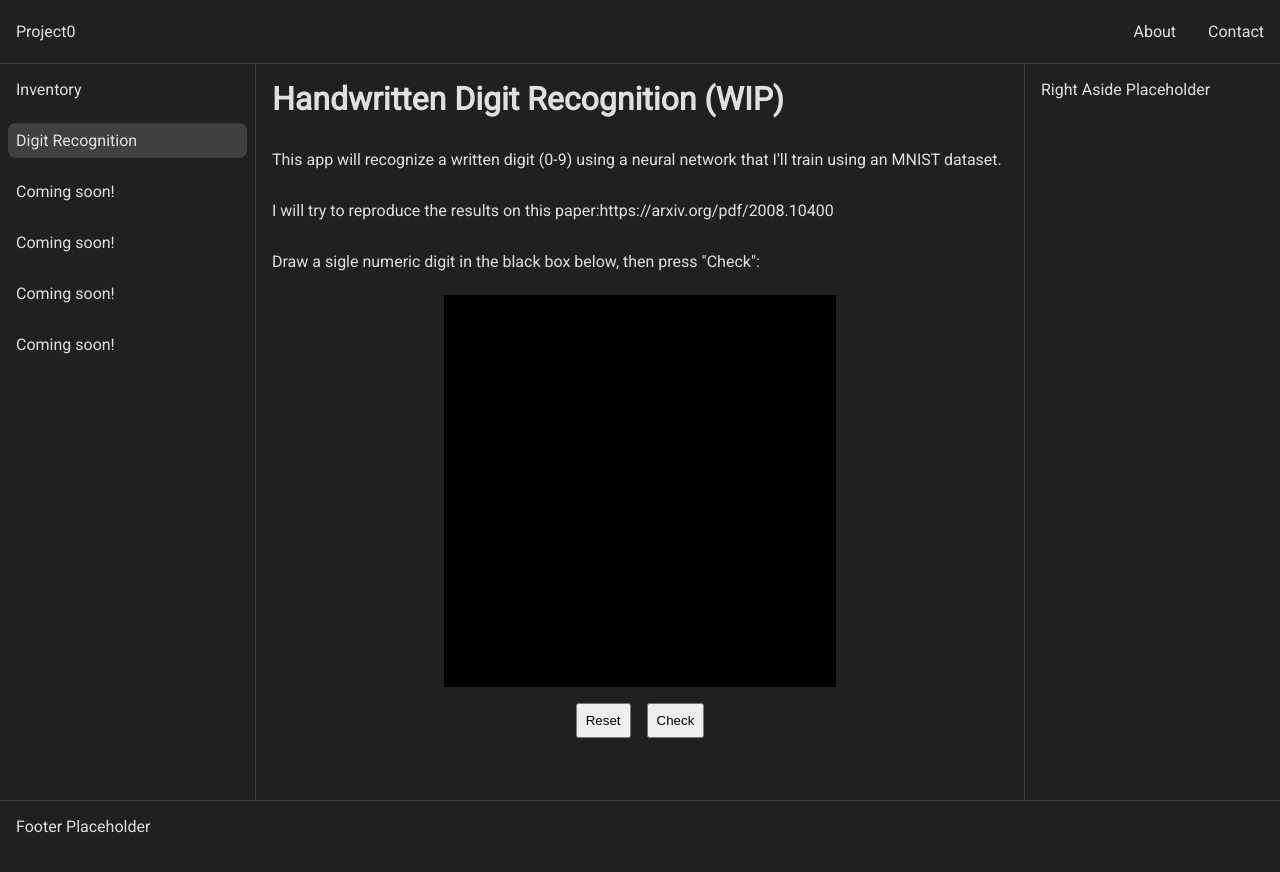
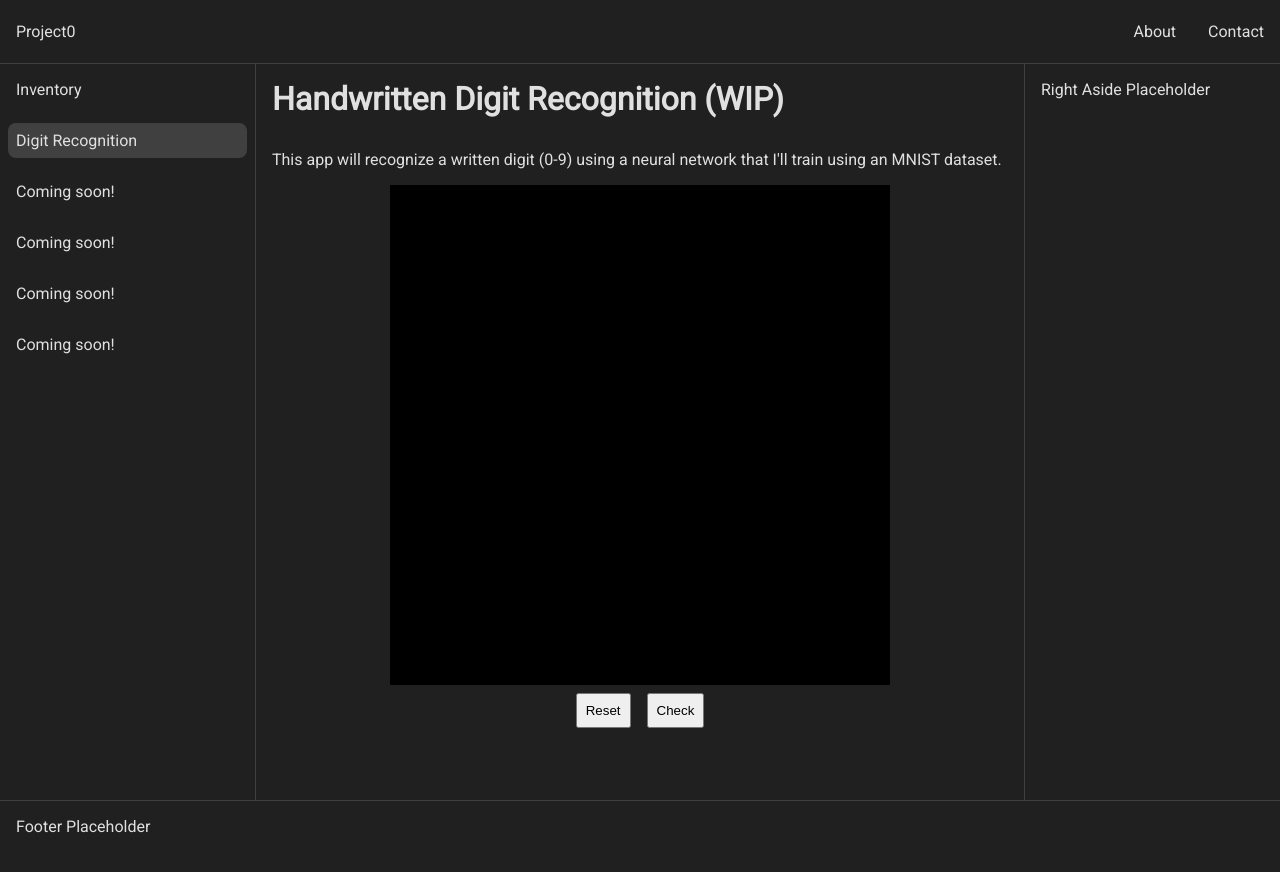
Before and after one commit to Caderk/project0, a Next.js app in the folder frontend-service/: page /digit-recognition in a window 1280 px wide. Shown: the top 872 px of the page. Built offline with nearby package versions, Linux system fonts and the light colour scheme.

Commit message:
Complete rearrangement of digit-recognition frontend

```diff
--- a/frontend-service/src/app/digit-recognition/page.tsx
+++ b/frontend-service/src/app/digit-recognition/page.tsx
@@ -1,83 +1,15 @@
 "use client";
 
-import React, { useState, useEffect, useRef } from "react";
-
+import React, { useState } from "react";
 import { predictDigit } from "@utils/api/digit-recognition";
+import Canvas from "@components/digit-recognition/Canvas";
 
 export default function Page() {
   const [errorMessage, setErrorMessage] = useState<string | null>(null);
-
-
-  const gridSize = 28; // Number of rows and columns
-  const cellSize = 14; // Size of each cell in pixels
-
-  // Initialize a grid state with all cells set to true (black)
-  const [grid, setGrid] = useState(() => Array(gridSize * gridSize).fill(true));
-
-  // Add a state variable to store the prediction
   const [prediction, setPrediction] = useState<number | null>(null);
 
-  const [isPointerDown, setIsPointerDown] = useState(false);
-  const toggledCellsRef = useRef(new Set());
-
-  // Add event listener to handle pointer up outside the component
-  useEffect(() => {
-    const handlePointerUp = () => {
-      setIsPointerDown(false);
-      toggledCellsRef.current.clear(); // Clear the set when pointer is released
-    };
-
-    window.addEventListener("pointerup", handlePointerUp);
-    return () => {
-      window.removeEventListener("pointerup", handlePointerUp);
-    };
-  }, []);
-
-  // Handle pointer down event on the SVG
-  const handlePointerDown = (event) => {
-    event.preventDefault(); // Prevent default behavior (e.g., scrolling)
-    setIsPointerDown(true);
-    toggledCellsRef.current.clear(); // Start a new set for this drag
-    toggleCell(event);
-  };
-
-  // Handle pointer move event on the SVG
-  const handlePointerMove = (event) => {
-    if (isPointerDown) {
-      toggleCell(event);
-    }
-  };
-
-  // Toggle the color of a cell only if it hasn't been toggled during this drag
-  const toggleCell = (event) => {
-    // Get bounding rectangle of the SVG element
-    const svgRect = event.currentTarget.getBoundingClientRect();
-    // Calculate the x and y position relative to the SVG
-    const x = event.clientX - svgRect.left;
-    const y = event.clientY - svgRect.top;
-
-    // Calculate the row and column based on x and y
-    const col = Math.floor(x / cellSize);
-    const row = Math.floor(y / cellSize);
-
-    // Ensure col and row are within bounds
-    if (col >= 0 && col < gridSize && row >= 0 && row < gridSize) {
-      const index = row * gridSize + col;
-
-      if (!toggledCellsRef.current.has(index)) {
-        setGrid((prevGrid) => {
-          const newGrid = [...prevGrid];
-          newGrid[index] = false; // Set cell to white
-          return newGrid;
-        });
-        toggledCellsRef.current.add(index);
-      }
-    }
-  };
-
-  const handleReset = () => {
-    setGrid(Array(gridSize * gridSize).fill(true));
-  };
+  const gridSize = 28;
+  const [grid, setGrid] = useState<boolean[]>(() => Array(gridSize * gridSize).fill(true));
 
   const handleCheck = async () => {
     // Convert the grid to a 2D array of 0-255 values
@@ -92,33 +24,17 @@ export default function Page() {
 
     try {
       const result = await predictDigit(pixelValues);
-      setPrediction(result.predicted_digit); // Use 'predicted_digit' from the response
+      setPrediction(result.predicted_digit);
       setErrorMessage(null);
     } catch (error) {
-      console.error('Error predicting digit:', error);
+      console.error("Error predicting digit:", error);
       setErrorMessage(error.message);
     }
   };
 
-
-  // Generate the grid of rectangles
-  const rects = [];
-  for (let row = 0; row < gridSize; row++) {
-    for (let col = 0; col < gridSize; col++) {
-      const index = row * gridSize + col;
-      rects.push(
-        <rect
-          key={index}
-          x={col * cellSize}
-          y={row * cellSize}
-          width={cellSize}
-          height={cellSize}
-          fill={grid[index] ? "black" : "white"}
-          style={{ pointerEvents: "none" }} // Allow pointer events to pass through
-        />
-      );
-    }
-  }
+  const handleReset = () => {
+    setGrid(Array(gridSize * gridSize).fill(true));
+  };
 
   return (
     <>
@@ -128,35 +44,7 @@ export default function Page() {
         that I&apos;ll train using an MNIST dataset.
       </span>
 
-      <span>
-        I will try to reproduce the results on this paper:
-        <a
-          className="inline"
-          href="https://arxiv.org/pdf/2008.10400"
-          target="_blank"
-          rel="noopener noreferrer"
-        >
-          https://arxiv.org/pdf/2008.10400
-        </a>
-      </span>
-      <span>
-        Draw a sigle numeric digit in the black box below, then press "Check":
-      </span>
-      <svg
-        width={gridSize * cellSize}
-        height={gridSize * cellSize}
-        style={{
-          margin: "0.5rem",
-          marginLeft: "auto",
-          marginRight: "auto",
-          userSelect: "none",
-          touchAction: "none", // Prevent touch scrolling
-        }}
-        onPointerDown={handlePointerDown}
-        onPointerMove={handlePointerMove}
-      >
-        {rects}
-      </svg>
+      <Canvas grid={grid} setGrid={setGrid} gridSize={gridSize} />
       <div style={{ display: "flex", width: "100%", justifyContent: "center" }}>
         <button onClick={handleReset}>Reset</button>
         <button onClick={handleCheck}>Check</button>
--- /dev/null
+++ b/frontend-service/src/components/digit-recognition/Canvas.tsx
@@ -0,0 +1,109 @@
+"use client";
+
+import React, { useRef, useEffect } from "react";
+
+export default function Canvas({ grid, setGrid, gridSize }) {
+  const containerRef = useRef(null);
+  const [cellSize, setCellSize] = React.useState(0);
+  const [isPointerDown, setIsPointerDown] = React.useState(false);
+  const toggledCellsRef = useRef(new Set());
+
+  useEffect(() => {
+    if (containerRef.current) {
+      const containerWidth = containerRef.current.clientWidth;
+      setCellSize(containerWidth / gridSize);
+    }
+  }, [containerRef.current]);
+
+  useEffect(() => {
+    const handleResize = () => {
+      if (containerRef.current) {
+        const containerWidth = containerRef.current.clientWidth;
+        setCellSize(containerWidth / gridSize);
+      }
+    };
+
+    window.addEventListener("resize", handleResize);
+    return () => {
+      window.removeEventListener("resize", handleResize);
+    };
+  }, []);
+
+  const handlePointerDown = (event) => {
+    event.preventDefault();
+    setIsPointerDown(true);
+    toggledCellsRef.current.clear();
+    toggleCell(event);
+  };
+
+  const handlePointerMove = (event) => {
+    if (isPointerDown) {
+      toggleCell(event);
+    }
+  };
+
+  const handlePointerUp = () => {
+    setIsPointerDown(false);
+    toggledCellsRef.current.clear();
+  };
+
+  useEffect(() => {
+    window.addEventListener("pointerup", handlePointerUp);
+    return () => {
+      window.removeEventListener("pointerup", handlePointerUp);
+    };
+  }, []);
+
+  const toggleCell = (event) => {
+    const rect = containerRef.current.getBoundingClientRect();
+    const x = event.clientX - rect.left;
+    const y = event.clientY - rect.top;
+
+    const col = Math.floor((x / rect.width) * gridSize);
+    const row = Math.floor((y / rect.height) * gridSize);
+
+    if (col >= 0 && col < gridSize && row >= 0 && row < gridSize) {
+      const index = row * gridSize + col;
+
+      if (!toggledCellsRef.current.has(index)) {
+        setGrid((prevGrid) => {
+          const newGrid = [...prevGrid];
+          newGrid[index] = false;
+          return newGrid;
+        });
+        toggledCellsRef.current.add(index);
+      }
+    }
+  };
+
+  const rects = grid.map((cell, index) => (
+    <div
+      key={index}
+      style={{
+        width: `${cellSize}px`,
+        height: `${cellSize}px`,
+        backgroundColor: cell ? "black" : "white",
+      }}
+    />
+  ));
+
+  return (
+    <div
+      ref={containerRef}
+      style={{
+        display: "grid",
+        gridTemplateColumns: `repeat(${gridSize}, 1fr)`,
+        width: "100%",
+        maxWidth: "500px",
+        aspectRatio: "1 / 1",
+        margin: "0 auto",
+        userSelect: "none",
+        touchAction: "none",
+      }}
+      onPointerDown={handlePointerDown}
+      onPointerMove={handlePointerMove}
+    >
+      {rects}
+    </div>
+  );
+}
```
